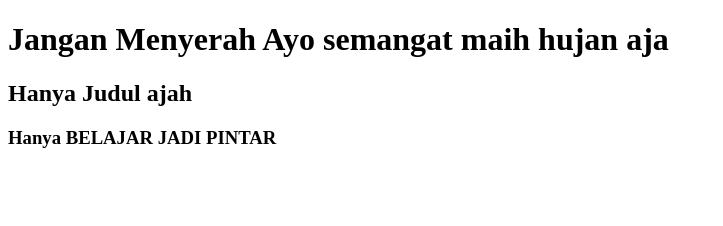
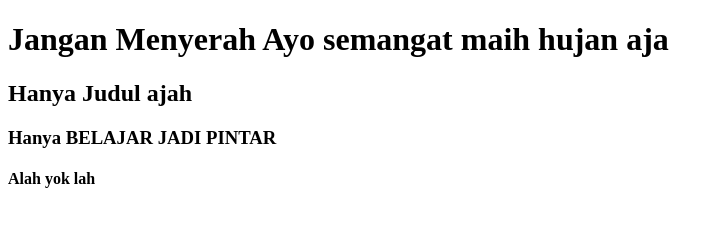
Before and after one commit to rajamalikulfajar/belajar-git, a plain HTML site: page index.html in a window 1280 px wide. Shown: the whole page, without its empty margins (0-723 px from the left). Drawn offline with Linux system fonts and the light colour scheme.

Commit message:
commit malam ini

```diff
--- a/index.html
+++ b/index.html
@@ -10,5 +10,6 @@
     <h1>Jangan Menyerah Ayo semangat maih hujan aja</h1>
     <h2>Hanya Judul ajah</h2>
     <h3>Hanya BELAJAR JADI PINTAR</h3>
+    <h4>Alah yok lah</h4>
 </body>
 </html>
```
